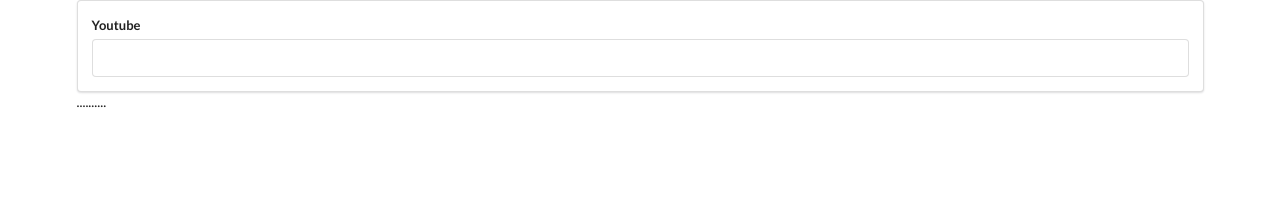
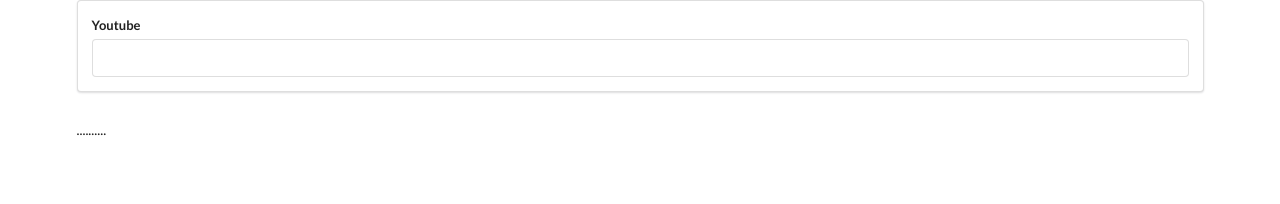
Before and after one commit to jaybhoyar/react-practice, a React (Create React App) app: page / in a window 1280 px wide. Shown: the top 204 px of the page. Built offline with nearby package versions, Linux system fonts and the light colour scheme.

Commit message:
warning fixed

```diff
--- a/src/Youtube/App.js
+++ b/src/Youtube/App.js
@@ -27,11 +27,19 @@
 		return (
 			<div className="ui container">
 				<SearchBar onFormSubmit={this.getSearchTerm} />
-				<VideoDetail video={this.state.selectedVideo} />
-				<VideoList
-					videoSelect={this.onVideoSelect}
-					videos={this.state.videos}
-				/>
+				<div className="ui grid">
+					<div className="ui row">
+						<div className="eleven wide column">
+							<VideoDetail video={this.state.selectedVideo} />
+						</div>
+						<div className="five wide column">
+							<VideoList
+								videoSelect={this.onVideoSelect}
+								videos={this.state.videos}
+							/>
+						</div>
+					</div>
+				</div>
 			</div>
 		);
 	}
--- a/src/Youtube/VideoDetail.js
+++ b/src/Youtube/VideoDetail.js
@@ -4,10 +4,17 @@
 	if (!video) {
 		return <div>..........</div>;
 	}
+	const videoSrc = `https://www.youtube.com/embed/${video.id.videoId}`;
 	return (
-		<div className="ui segment">
-			<div className="ui header">{video.snippet.title}</div>
-		</div>
+		<>
+			<div class="ui embed">
+				<iframe title="youtube player" src={videoSrc} />
+			</div>
+			<div className="ui segment">
+				<div className="ui header">{video.snippet.title}</div>
+				<p className="">{video.snippet.description}</p>
+			</div>
+		</>
 	);
 };
 
--- a/src/Youtube/VideoItem.js
+++ b/src/Youtube/VideoItem.js
@@ -7,6 +7,7 @@
 			<img
 				className="ui image"
 				src={video.snippet.thumbnails.medium.url}
+				alt={video.snippet.title}
 			/>
 			<div className="content">
 				<div className="header">{video.snippet.title}</div>
--- a/src/Youtube/VideoList.js
+++ b/src/Youtube/VideoList.js
@@ -3,7 +3,13 @@
 
 const VideoList = ({ videos, videoSelect }) => {
 	const list = videos.map((video) => {
-		return <VideoItem onVideoSelect={videoSelect} video={video} />;
+		return (
+			<VideoItem
+				key={video.id.videoId}
+				onVideoSelect={videoSelect}
+				video={video}
+			/>
+		);
 	});
 	return <div className="ui relaxed divided list">{list}</div>;
 };
--- a/src/Youtube/api/youtube.js
+++ b/src/Youtube/api/youtube.js
@@ -1,6 +1,6 @@
 import axios from "axios";
 
-const KEY = "AIzaSyAU44Y0l3RulKobax714eAUJcMDQZ7I-PE";
+// const KEY = "AIzaSyAU44Y0l3RulKobax714eAUJcMDQZ7I-PE";
 
 export default axios.create({
 	baseURL: "https://www.googleapis.com/youtube/v3",
```
